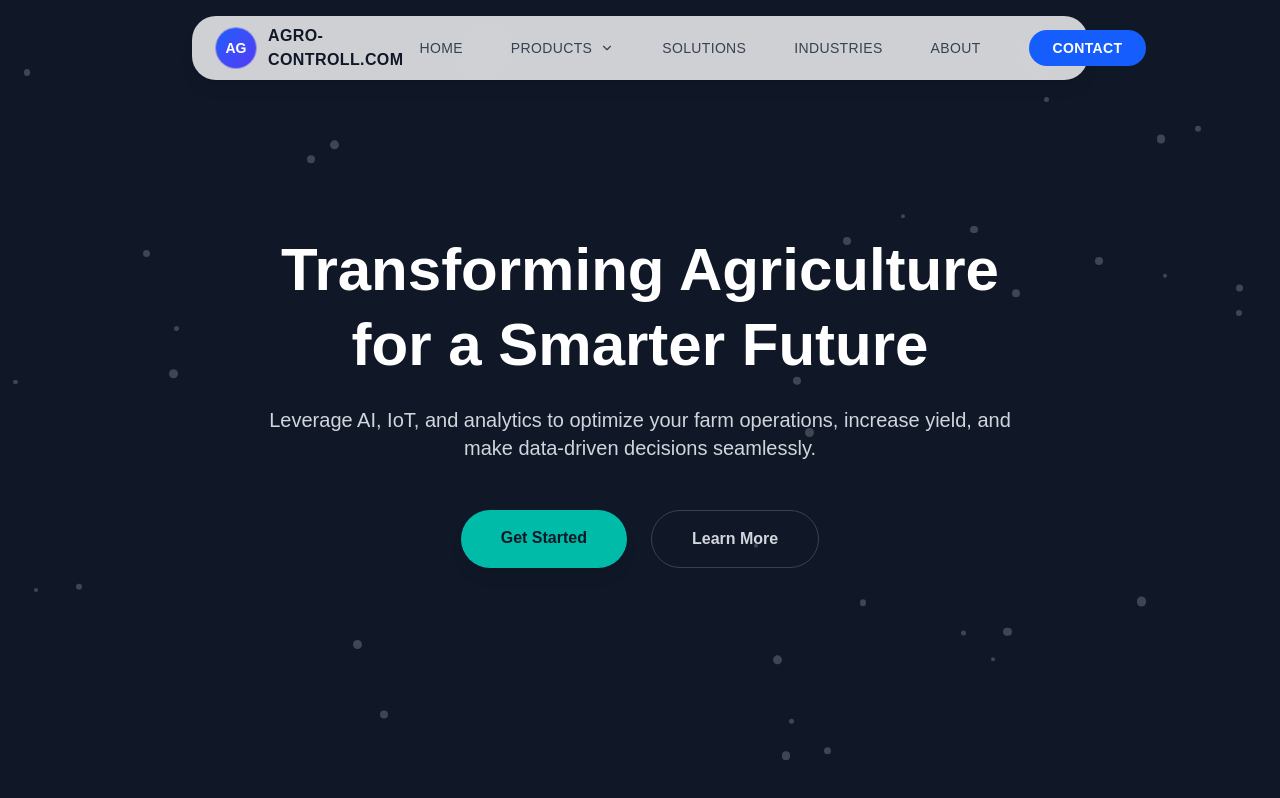
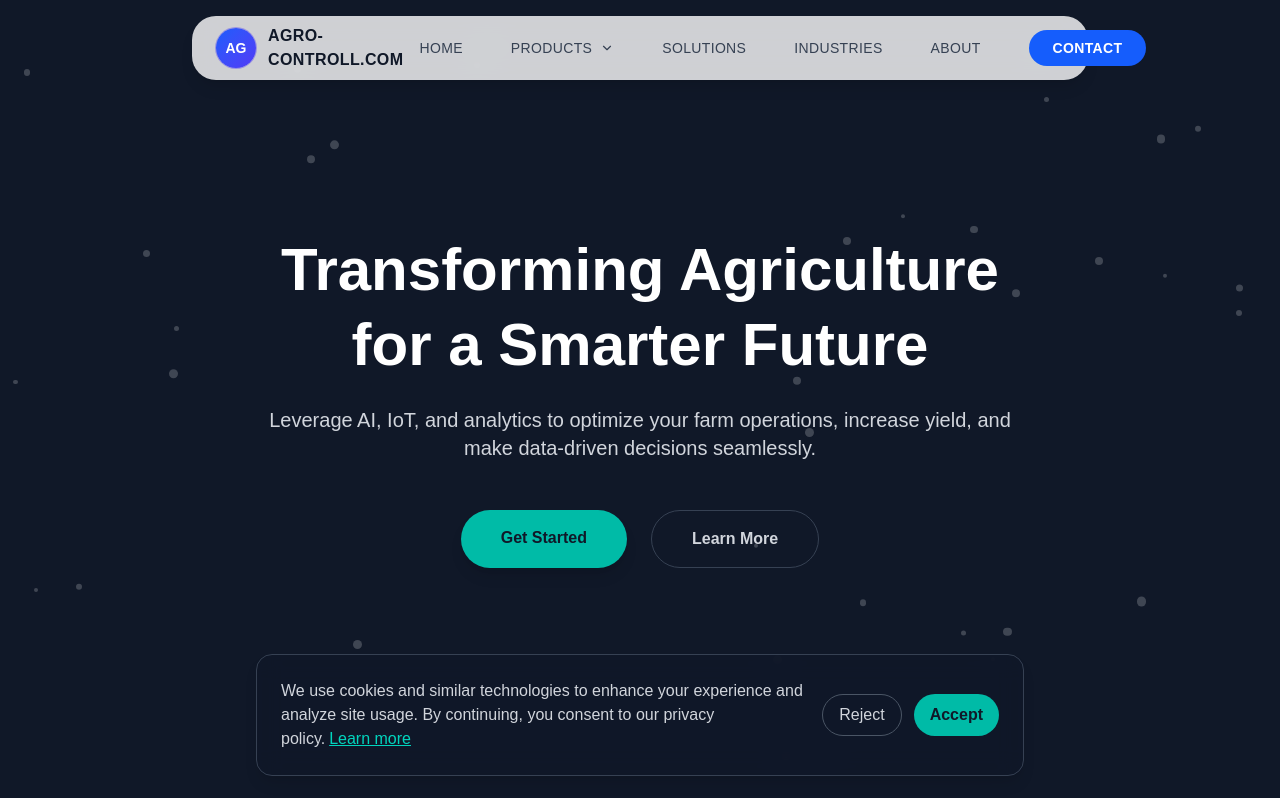
Before and after one commit to Bm8725/agrocontroll.com, a Next.js app: page /industries in a window 1280 px wide. Shown: the top 798 px of the page. Built offline with nearby package versions, Linux system fonts and the light colour scheme.

Commit message:
Update : page +

```diff
--- /dev/null
+++ b/src/app/gdpr/gdpr.js
@@ -0,0 +1,54 @@
+"use client";
+
+import { useState, useEffect } from "react";
+import { motion } from "framer-motion";
+
+export default function GDPRBanner() {
+  const [visible, setVisible] = useState(false);
+
+  useEffect(() => {
+    // Check localStorage for consent
+    const consent = localStorage.getItem("gdprConsent");
+    if (!consent) setVisible(true);
+  }, []);
+
+  const handleAccept = () => {
+    localStorage.setItem("gdprConsent", "accepted");
+    setVisible(false);
+  };
+
+  const handleReject = () => {
+    localStorage.setItem("gdprConsent", "rejected");
+    setVisible(false);
+  };
+
+  if (!visible) return null;
+
+  return (
+    <motion.div
+      initial={{ y: 100, opacity: 0 }}
+      animate={{ y: 0, opacity: 1 }}
+      exit={{ y: 100, opacity: 0 }}
+      className="fixed bottom-6 left-1/2 -translate-x-1/2 z-50 max-w-3xl w-[90%] bg-gray-900/90 backdrop-blur-md border border-gray-700 rounded-2xl shadow-lg p-6 flex flex-col md:flex-row items-center justify-between gap-4"
+    >
+      <p className="text-gray-300 text-sm md:text-base">
+        We use cookies and similar technologies to enhance your experience and analyze site usage. By continuing, you consent to our privacy policy.
+        <a href="/privacy-policy/" className="text-teal-400 underline ml-1">Learn more</a>
+      </p>
+      <div className="flex gap-3">
+        <button
+          onClick={handleReject}
+          className="px-4 py-2 rounded-full border border-gray-600 text-gray-300 hover:bg-gray-800 transition-all duration-300"
+        >
+          Reject
+        </button>
+        <button
+          onClick={handleAccept}
+          className="px-4 py-2 rounded-full bg-teal-500 text-gray-900 font-semibold hover:bg-teal-400 transition-all duration-300"
+        >
+          Accept
+        </button>
+      </div>
+    </motion.div>
+  );
+}
--- a/src/app/layout.js
+++ b/src/app/layout.js
@@ -2,6 +2,7 @@ import { Geist, Geist_Mono } from "next/font/google";
 import Navbar from "./header/header";
 import Footer from "./footer/footer";
 import "./globals.css";
+import GDPRBanner from "./gdpr/gdpr";
 
 const geistSans = Geist({
   variable: "--font-geist-sans",
@@ -48,7 +49,8 @@ export default function RootLayout({ children }) {
 
         {/* Main content */}
         <main className="flex-1">{children}</main>
-
+        {/* GDPR Banner */}
+        <GDPRBanner />
         {/* Footer */}
         <Footer />
       </body>
```
